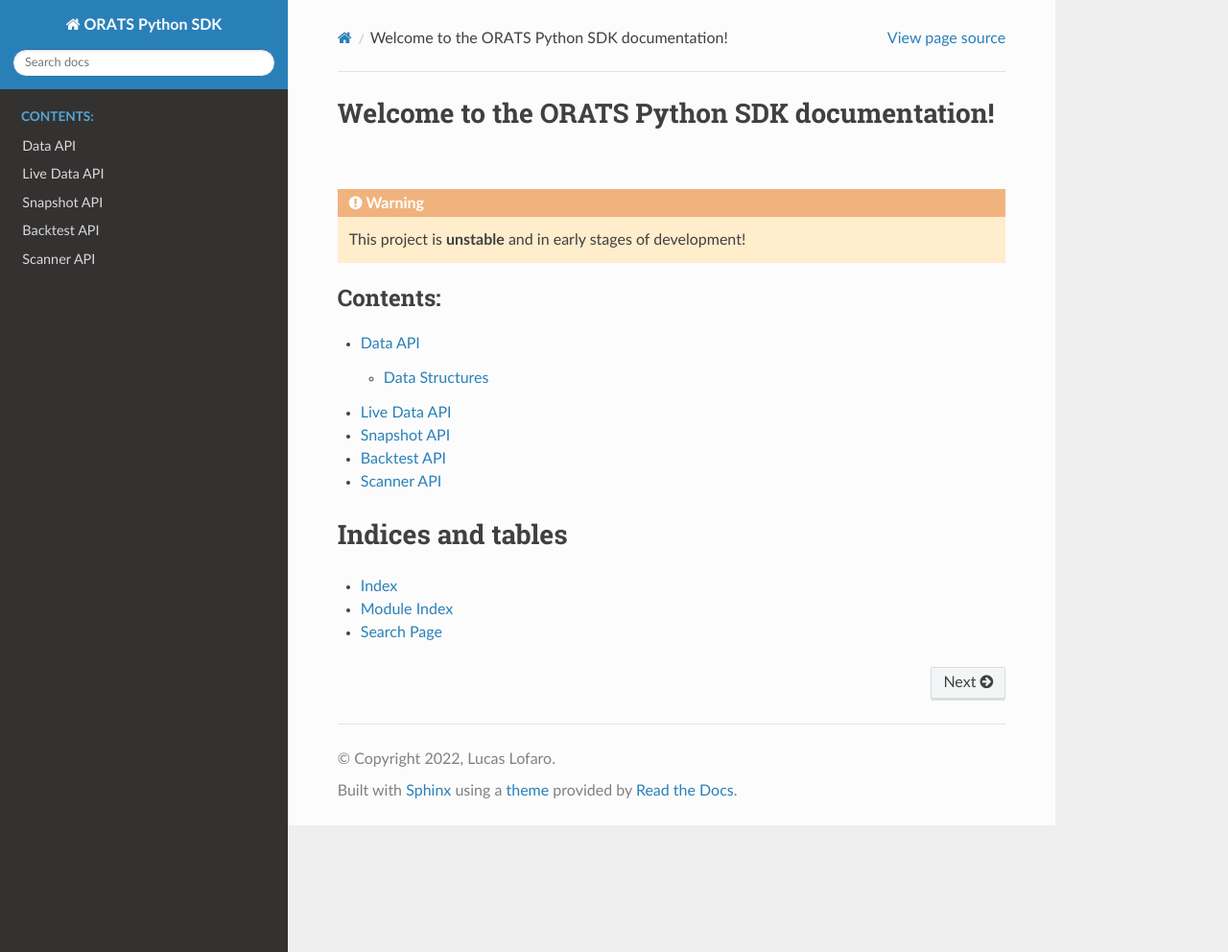
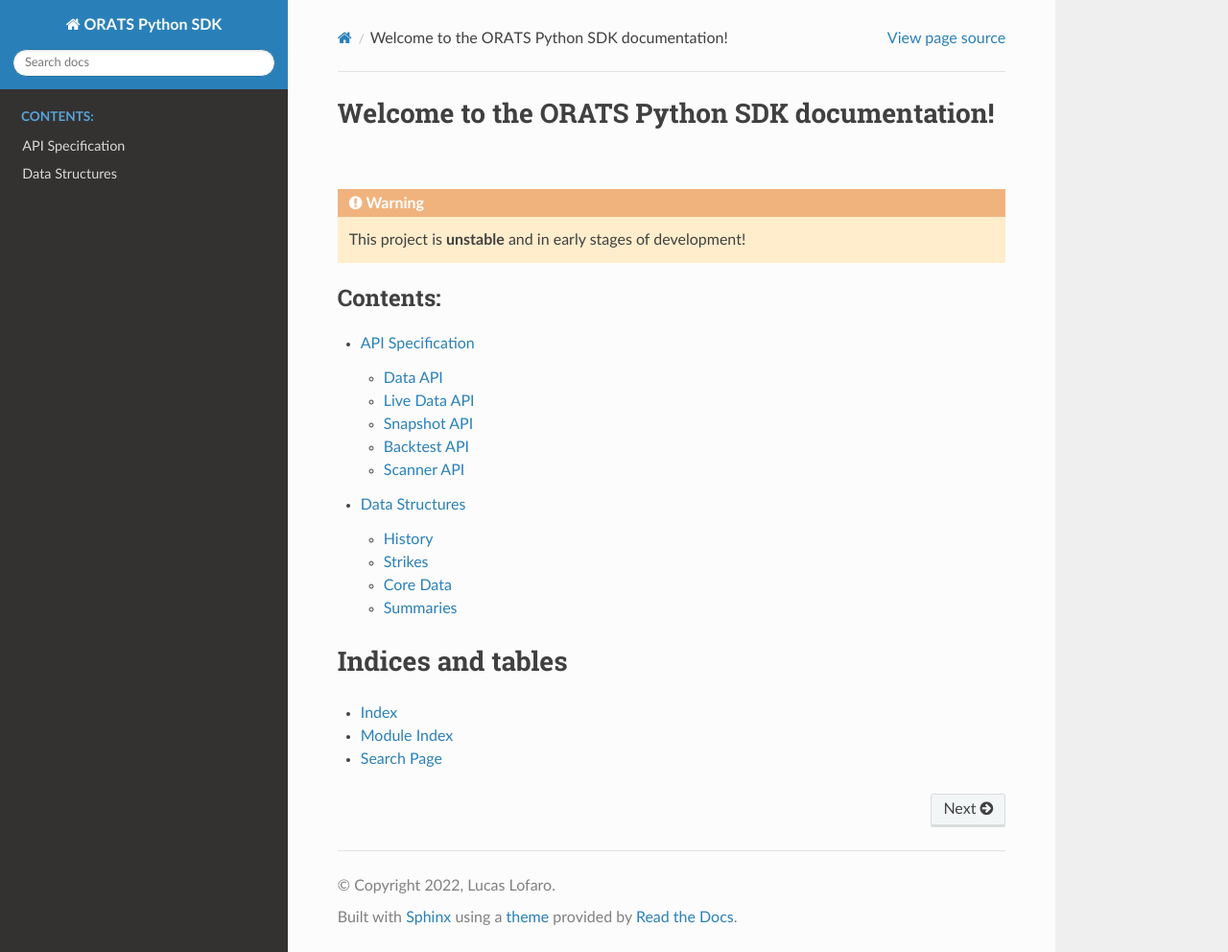
Before and after one commit to FyZyX/orats-python, a Sphinx documentation site: the page built from docs/source/index.rst, in a window 1280 px wide and 992 px high. Shown: the whole window at 96% size. Built offline with Sphinx 7.4.7 and the Read the Docs theme 2.0.0, drawn with Linux system fonts in a browser that asks for light colours.

Commit message:
add documentation structure

```diff
--- a/docs/source/index.rst
+++ b/docs/source/index.rst
@@ -7,11 +7,8 @@
    :maxdepth: 2
    :caption: Contents:
 
-   apis/data
-   apis/live-data
-   apis/snapshot
-   apis/backtest
-   apis/scanner
+   apis/index
+   model/index
 
 Indices and tables
 ==================
--- /dev/null
+++ b/docs/source/model/core.rst
@@ -0,0 +1,2 @@
+Core Data
+=========
--- /dev/null
+++ b/docs/source/model/history.rst
@@ -0,0 +1,2 @@
+History
+=======
--- /dev/null
+++ b/docs/source/model/index.rst
@@ -0,0 +1,10 @@
+Data Structures
+===============
+
+.. toctree::
+   :maxdepth: 2
+
+   history
+   strikes
+   core
+   summaries
--- /dev/null
+++ b/docs/source/model/strikes.rst
@@ -0,0 +1,2 @@
+Strikes
+=======
--- /dev/null
+++ b/docs/source/model/summaries.rst
@@ -0,0 +1,2 @@
+Summaries
+=========
```
Also changed, not shown: docs/source/apis/data.rst (+0 -15 lines), docs/source/apis/index.rst (added, +11 -0 lines).
